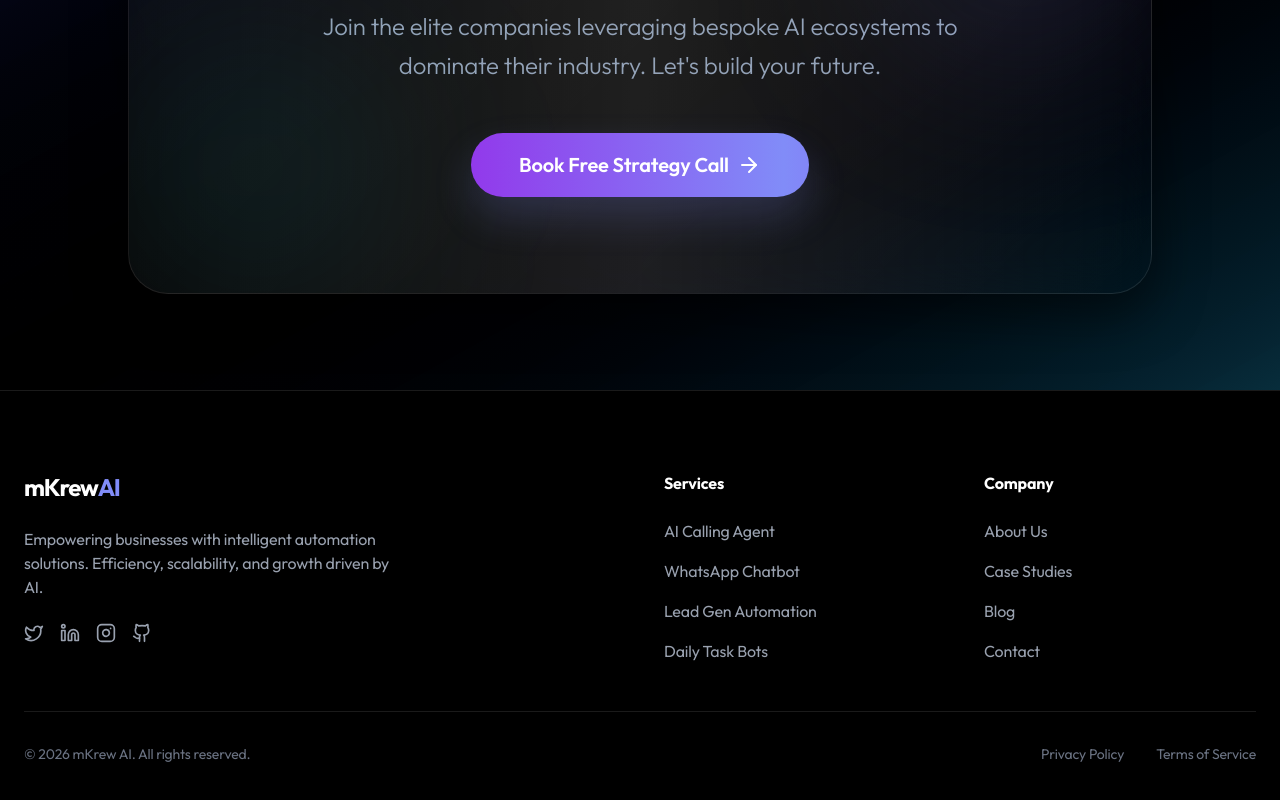
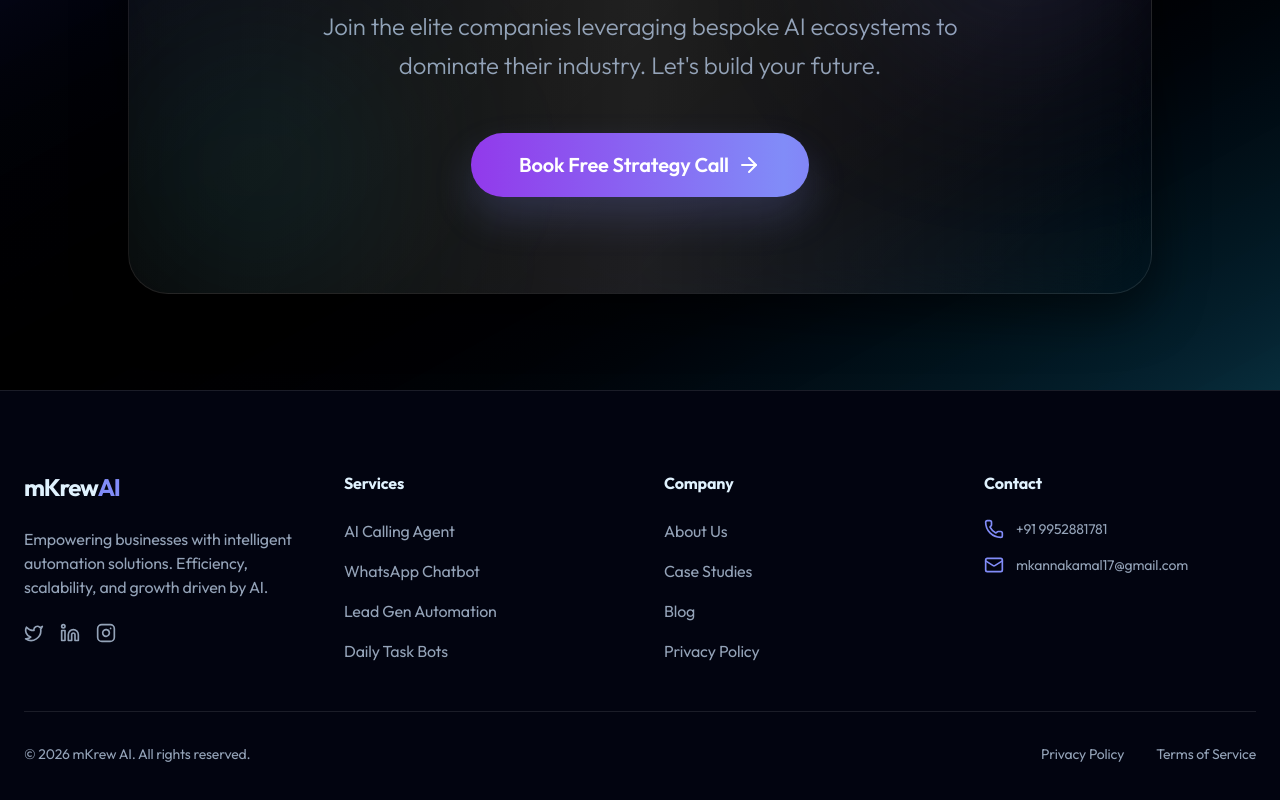
Before and after one commit to mukeshmk18/webdev_r1, a Next.js app: page / in a window 1280 px wide. Shown: the part 5575-6375 px from the top of the page. Built offline with nearby package versions, Linux system fonts and the light colour scheme.

Commit message:
Updated footer links and added contact info

```diff
--- a/components/layout/Footer.tsx
+++ b/components/layout/Footer.tsx
@@ -1,32 +1,31 @@
 import Link from "next/link";
-import { Twitter, Linkedin, Github, Instagram } from "lucide-react";
+import { Twitter, Linkedin, Instagram, Phone, Mail } from "lucide-react";
 
 export function Footer() {
     return (
-        <footer className="bg-black border-t border-white/10 py-12 md:py-20">
+        <footer className="bg-background border-t border-white/10 py-12 md:py-20">
             <div className="container px-4 md:px-6">
                 <div className="grid grid-cols-1 md:grid-cols-4 gap-12 mb-12">
-                    <div className="col-span-1 md:col-span-2">
+                    <div className="col-span-1">
                         <Link href="/" className="flex items-center gap-2 mb-6">
-                            <span className="text-2xl font-bold tracking-tighter text-white">
+                            <span className="text-2xl font-bold tracking-tighter text-foreground">
                                 mKrew<span className="text-primary">AI</span>
                             </span>
                         </Link>
-                        <p className="text-gray-400 max-w-sm mb-6">
+                        <p className="text-text-secondary max-w-sm mb-6">
                             Empowering businesses with intelligent automation solutions.
                             Efficiency, scalability, and growth driven by AI.
                         </p>
-                        <div className="flex gap-4 text-gray-400">
-                            <Link href="#" className="hover:text-white transition-colors"><Twitter className="w-5 h-5" /></Link>
-                            <Link href="#" className="hover:text-white transition-colors"><Linkedin className="w-5 h-5" /></Link>
-                            <Link href="#" className="hover:text-white transition-colors"><Instagram className="w-5 h-5" /></Link>
-                            <Link href="#" className="hover:text-white transition-colors"><Github className="w-5 h-5" /></Link>
+                        <div className="flex gap-4 text-text-secondary">
+                            <Link href="#" className="hover:text-foreground transition-colors"><Twitter className="w-5 h-5" /></Link>
+                            <Link href="https://www.linkedin.com/in/mukeshkanna18" target="_blank" className="hover:text-foreground transition-colors"><Linkedin className="w-5 h-5" /></Link>
+                            <Link href="https://www.instagram.com/mukeshmk_18/" target="_blank" className="hover:text-foreground transition-colors"><Instagram className="w-5 h-5" /></Link>
                         </div>
                     </div>
 
                     <div>
-                        <h3 className="font-bold text-white mb-6">Services</h3>
-                        <ul className="space-y-4 text-gray-400">
+                        <h3 className="font-bold text-foreground mb-6">Services</h3>
+                        <ul className="space-y-4 text-text-secondary">
                             <li><Link href="#" className="hover:text-primary transition-colors">AI Calling Agent</Link></li>
                             <li><Link href="#" className="hover:text-primary transition-colors">WhatsApp Chatbot</Link></li>
                             <li><Link href="#" className="hover:text-primary transition-colors">Lead Gen Automation</Link></li>
@@ -35,21 +34,35 @@ export function Footer() {
                     </div>
 
                     <div>
-                        <h3 className="font-bold text-white mb-6">Company</h3>
-                        <ul className="space-y-4 text-gray-400">
+                        <h3 className="font-bold text-foreground mb-6">Company</h3>
+                        <ul className="space-y-4 text-text-secondary">
                             <li><Link href="#" className="hover:text-primary transition-colors">About Us</Link></li>
                             <li><Link href="#" className="hover:text-primary transition-colors">Case Studies</Link></li>
                             <li><Link href="#" className="hover:text-primary transition-colors">Blog</Link></li>
-                            <li><Link href="#" className="hover:text-primary transition-colors">Contact</Link></li>
+                            <li><Link href="#" className="hover:text-primary transition-colors">Privacy Policy</Link></li>
+                        </ul>
+                    </div>
+
+                    <div>
+                        <h3 className="font-bold text-foreground mb-6">Contact</h3>
+                        <ul className="space-y-4 text-text-secondary">
+                            <li className="flex items-start gap-3">
+                                <Phone className="w-5 h-5 text-primary shrink-0" />
+                                <span className="text-sm">+91 9952881781</span>
+                            </li>
+                            <li className="flex items-start gap-3">
+                                <Mail className="w-5 h-5 text-primary shrink-0" />
+                                <span className="text-sm">mkannakamal17@gmail.com</span>
+                            </li>
                         </ul>
                     </div>
                 </div>
 
-                <div className="pt-8 border-t border-white/10 flex flex-col md:flex-row justify-between items-center gap-4 text-sm text-gray-500">
+                <div className="pt-8 border-t border-white/10 flex flex-col md:flex-row justify-between items-center gap-4 text-sm text-text-secondary">
                     <div>&copy; {new Date().getFullYear()} mKrew AI. All rights reserved.</div>
                     <div className="flex gap-8">
-                        <Link href="#" className="hover:text-white">Privacy Policy</Link>
-                        <Link href="#" className="hover:text-white">Terms of Service</Link>
+                        <Link href="#" className="hover:text-foreground">Privacy Policy</Link>
+                        <Link href="#" className="hover:text-foreground">Terms of Service</Link>
                     </div>
                 </div>
             </div>
```
